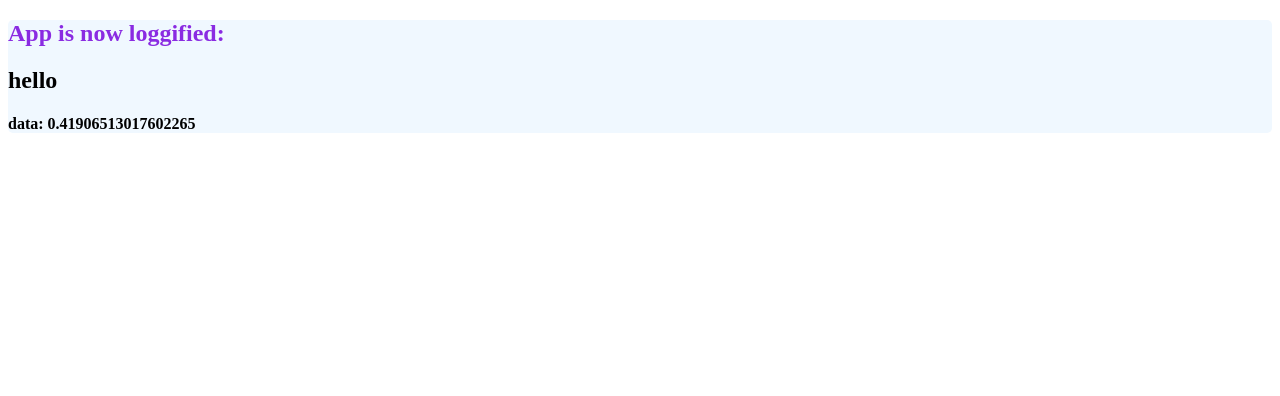
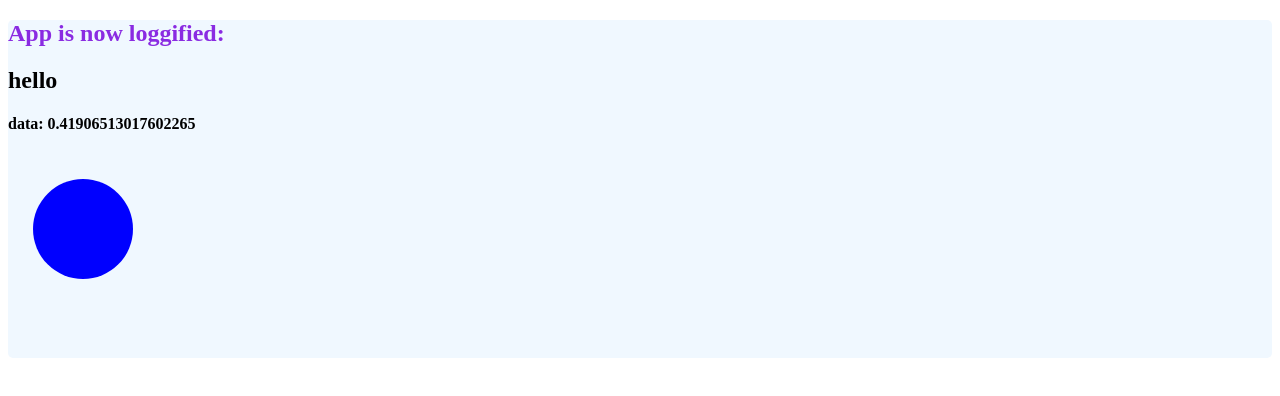
Before and after one commit to carlpeaslee/lifecycles-final, a React (Create React App) app: page / in a window 1280 px wide. Shown: the top 396 px of the page. Built offline with nearby package versions, Linux system fonts and the light colour scheme.

Commit message:
accessed a ref during componentDidMount

```diff
--- a/src/App.js
+++ b/src/App.js
@@ -24,8 +24,16 @@ class App extends Component {
   }
 
 
+  componentWillMount(){
+
+  }
+
   componentDidMount(){
     this.fetchData()
+    const canvasCtx = this.refs.appCanvas.getContext('2d')
+    canvasCtx.fillStyle = "blue"
+    canvasCtx.arc(75, 75, 50, 0, 2 * Math.PI)
+    canvasCtx.fill()
   }
 
   render() {
@@ -33,6 +41,11 @@ class App extends Component {
       <div>
         <h2>hello</h2>
         <h4>data: {this.state.data}</h4>
+        <canvas
+          ref="appCanvas"
+          height={200}
+          width={200}
+        />
       </div>
     )
   }
```
Also changed, not shown: 1 other file (tests, documents, lock files or other folders).
